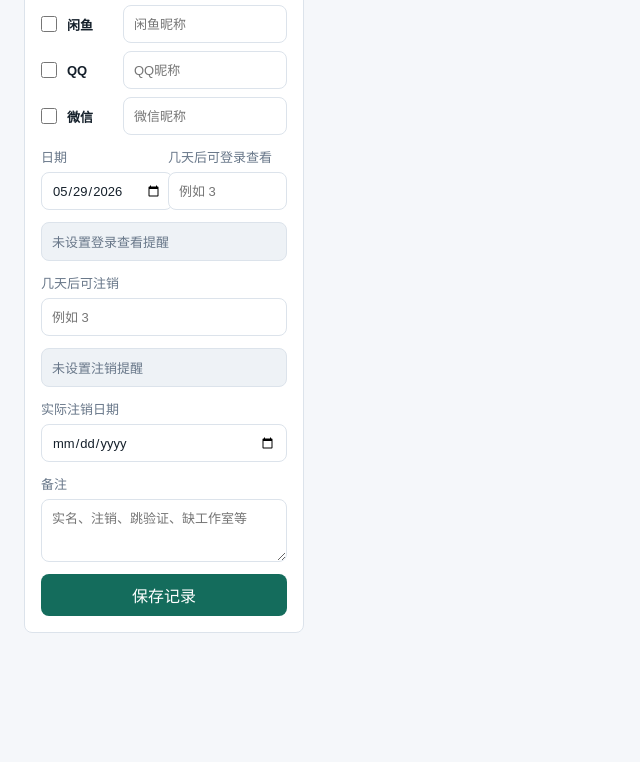
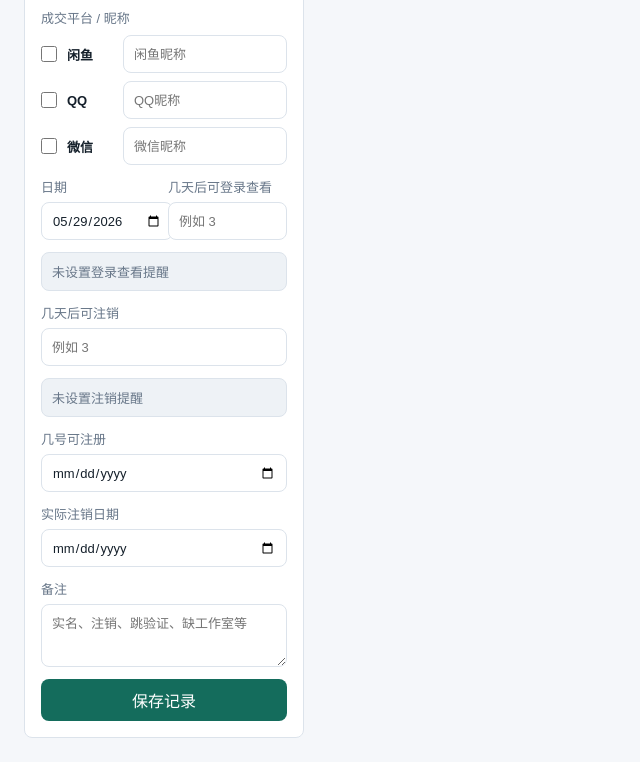
Before and after one commit to fight4ever4freedom/phone-sales-sync, a website: page index.html in a window 1280 px wide. Shown: the part 973-1735 px from the top of the page, without its empty margins (0-640 px from the left). Before the commit the page ends 1630 px from the top, so only its background shows below. Drawn offline with Linux system fonts and the light colour scheme; no server answers.

Commit message:
Add files via upload

```diff
--- a/index.html
+++ b/index.html
@@ -169,6 +169,10 @@
             </div>
             <div class="reminder-line" id="formCancelHint">&#26410;&#35774;&#32622;&#27880;&#38144;&#25552;&#37266;</div>
             <label>
+              &#20960;&#21495;&#21487;&#27880;&#20876;
+              <input name="registerableDate" type="date" />
+            </label>
+            <label>
               &#23454;&#38469;&#27880;&#38144;&#26085;&#26399;
               <input name="actualCancelDate" type="date" />
             </label>
```
